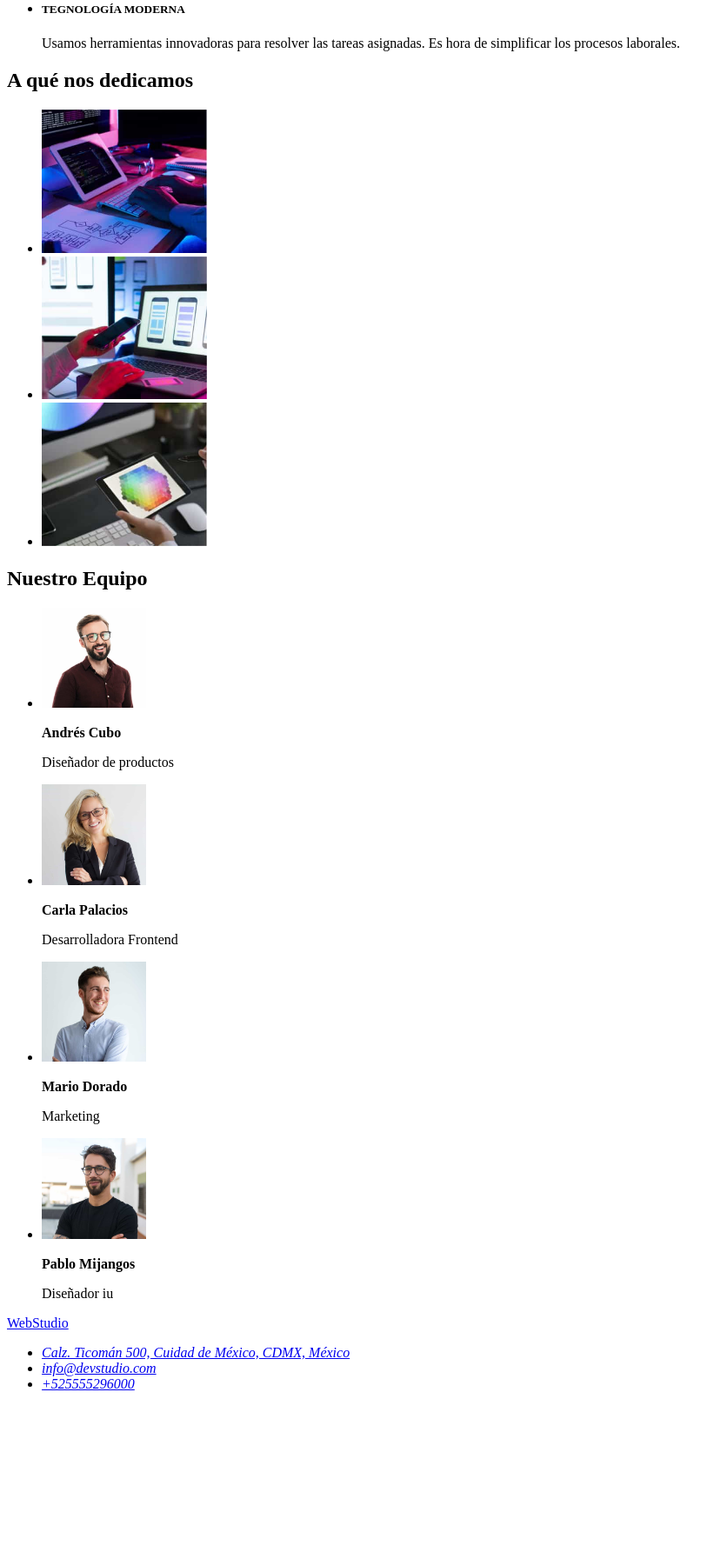
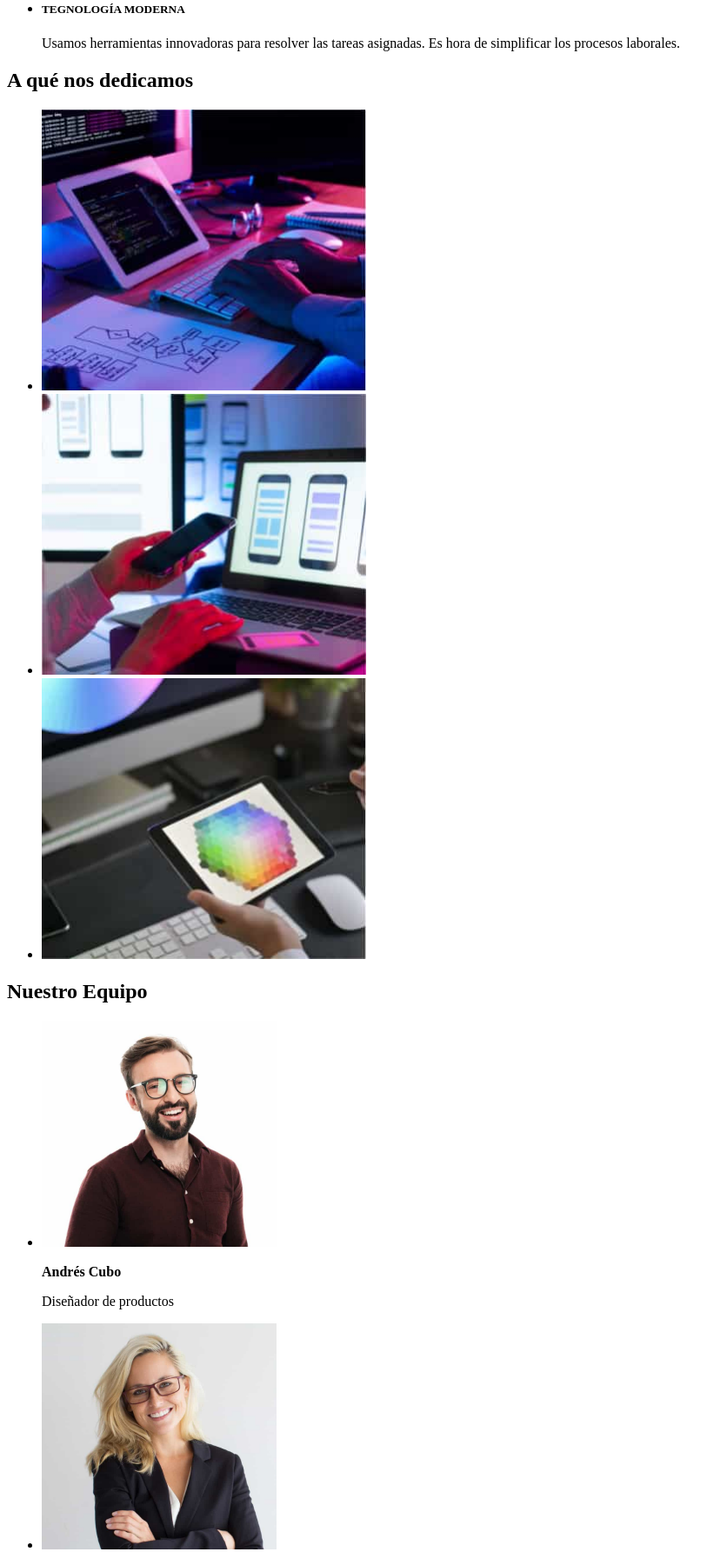
Before and after one commit to jass082/goit-markup-hw-01, a plain HTML site: page index.html in a window 1280 px wide. Shown: the part 498-2283 px from the top of the page at 87% size, without its empty margins (0-836 px from the left). Before the commit the page ends 2115 px from the top, so only its background shows below. Drawn offline with Linux system fonts and the light colour scheme.

Commit message:
actualizacion final

```diff
--- a/index.html
+++ b/index.html
@@ -10,28 +10,23 @@
     <header>
       <nav>
         <a href="#">WebStudio</a>
-        <div>
         <ul>
           <li><a href="#">Estudio</a></li>
           <li><a href="#">Portafolio</a></li>
           <li><a href="#">Contactos</a></li>
         </ul>
-        </div>
       </nav>
-      <div>
       <ul>
         <li><a href="mailto:info@devstudio.com">info@devstudio.com</a></li>
         <li><a href="tel:+525555296000">+525555296000</a></li>
       </ul>
-      </div>
+    </header>
 
+    <main>
       <section>
         <h1>SOLUCIONES EFICACES PARA SU NEGOCIO</h1>
         <button type="button">Solicite nuestro servicio</button>
       </section>
-    </header>
-
-    <main>
       <section>
         <ul>
           <li>
@@ -66,57 +61,65 @@
         </ul>
       </section>
 
-      <section><h2>A qué nos dedicamos</h2></section>
+      <section>
+        <h2>A qué nos dedicamos</h2>
         <ul>
           <li>
             <img
               src="images/image7.jpg"
               alt="imagen de hombre tabulando"
-            width="190"
+              width="373"
             />
           </li>
           <li>
             <img
               src="images/image1.jpg"
               alt="imagen de manos con móvil y laptop"
-            width="190"
+              width="373"
             />
           </li>
           <li>
             <img
               src="images/image2.jpg"
               alt="imagen de persona con tablet en la mano"
-            width="190"
+              width="373"
             />
           </li>
         </ul>
-      <section><h2>Nuestro Equipo</h2></section>
+      </section>
+
+      <section>
+        <h2>Nuestro Equipo</h2>
         <ul>
           <li>
-          <img src="images/image3.jpg" alt="foto diseñador" width="120" />
+            <img src="images/image3.jpg" alt="foto diseñador" width="270" />
             <p><b>Andrés Cubo</b></p>
             <p>Diseñador de productos</p>
           </li>
           <li>
-          <img src="images/image4.jpg" alt="foto desarrolladora" width="120" />
+            <img
+              src="images/image4.jpg"
+              alt="foto desarrolladora"
+              width="270"
+            />
             <p><b>Carla Palacios</b></p>
             <p>Desarrolladora Frontend</p>
           </li>
           <li>
-          <img src="images/image5.jpg" alt="foto ventas" width="120" />
+            <img src="images/image5.jpg" alt="foto ventas" width="270" />
             <p><b>Mario Dorado</b></p>
             <p>Marketing</p>
           </li>
           <li>
-          <img src="images/image6.jpg" alt="foto diseñador" width="120" />
+            <img src="images/image6.jpg" alt="foto diseñador" width="270" />
             <p><b>Pablo Mijangos</b></p>
             <p>Diseñador iu</p>
           </li>
         </ul>
+      </section>
     </main>
 
     <footer>
-      <div>
       <a href="#">WebStudio</a>
       <address>
         <ul>
@@ -127,7 +130,6 @@
           <li><a href="tel:+525555296000">+525555296000</a></li>
         </ul>
       </address>
-      </div>
     </footer>
   </body>
 </html>
```
Lines whose indentation alone changed are shown as unchanged.
